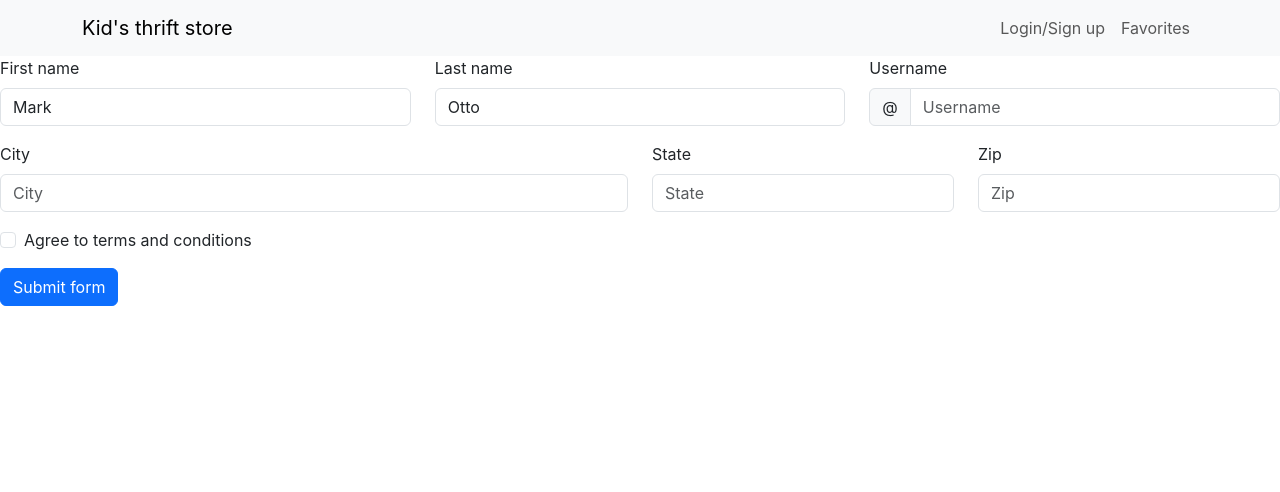
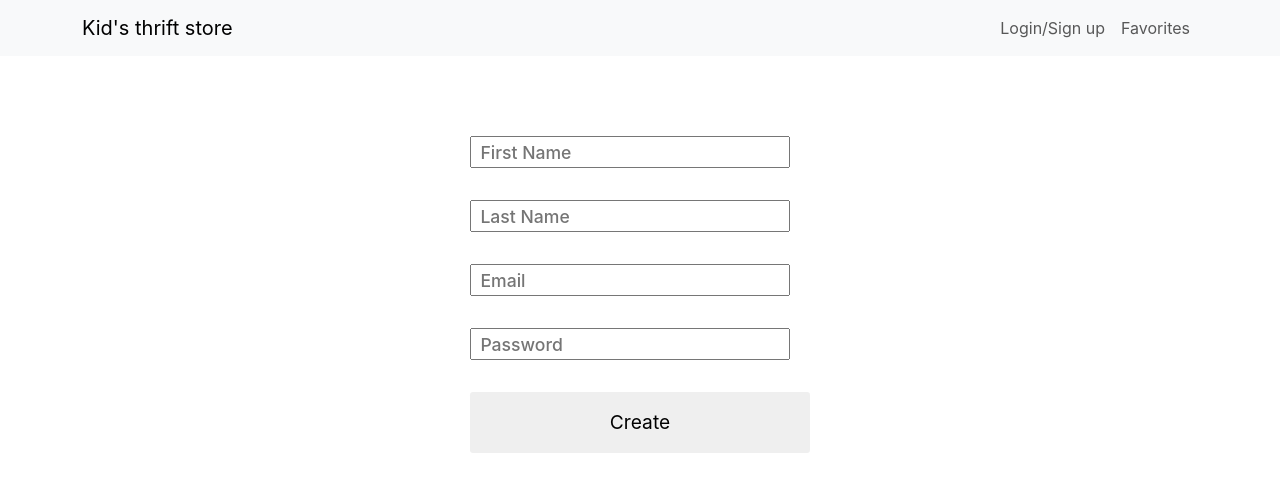
Before and after one commit to renatahafemann/thriftshopFrontend, a React (Create React App) app: page /login in a window 1280 px wide. Shown: the top 492 px of the page. Built offline with nearby package versions, Linux system fonts and the light colour scheme.

Commit message:
added new account form with verification

```diff
--- /dev/null
+++ b/src/components/Login/NewAccount.css
@@ -0,0 +1,30 @@
+.NewAccount {
+    display: flex;
+    justify-content: center;
+    margin-top: 5rem;
+  }
+  input {
+    display: block;
+    width: 20rem;
+    height: 2rem;
+    padding: 0.5rem;
+    font-size: 1.1em;
+    font-weight: 500;
+    margin-bottom: 2rem;
+  }
+  button {
+    border: none;
+    padding: 1rem;
+    width: 21.2rem;
+    font-size: 1.2em;
+    border-radius: 0.2rem;
+    cursor: pointer;
+  }
+  button:hover {
+    background-color: #c5c5c5;
+  }
+  .message {
+    font-size: 1.2em;
+    text-align: center;
+    color: #36a936;
+  }
--- /dev/null
+++ b/src/components/Login/NewAccount.js
@@ -0,0 +1,134 @@
+import React, {useState} from "react";
+import './NewAccount.css';
+
+
+function NewAccount(){
+    const [firstName, setFirstName] = useState("");
+    const [lastName, setLastName] = useState("");
+    const [email, setEmail] = useState("");
+    const [password, setPassword] = useState("");
+    const [emailError, setEmailError] = useState('');
+    const [passwordError, setPasswordError] = useState('');
+    const [firstNameError, setFirstNameError] = useState('');
+    const [lastNameError, setlastNameError] = useState('');
+
+    let handleSubmit = async (e) => {
+        e.preventDefault();
+
+        try {
+          let res = await fetch("/clients/newAccount", {
+            method: "POST",
+            headers: {
+                "Accept": "application/json",
+                "Content-Type": "application/json"
+              },
+            body: JSON.stringify({
+                firstName: firstName,
+                lastName: lastName,
+                email: email,
+                password: password,
+            }),
+          });
+
+          if (res.status === 200) {
+            setFirstName("");
+            setLastName("");
+            setEmail("");
+            setPassword("");
+            alert("Account created successfully.");
+
+          } else {
+            const data = await res.json();
+            setEmailError(data.message);
+          }
+        } catch (err) {
+          console.log(err);
+        }
+      };
+
+      const checkError = async (e) => {
+        e.preventDefault();
+
+        try {
+            let res = await fetch("/login", {
+              method: "POST",
+              headers: {
+                  "Accept": "application/json",
+                  "Content-Type": "application/json"
+                },
+              body: JSON.stringify({
+                  firstName: firstName,
+                  lastName: lastName,
+                  email: email,
+                  password: password,
+              }),
+            })
+          const data = await res.json()
+          .then((data) => {
+            if(data.fieldErrors) {
+              data.fieldErrors.forEach(fieldError => {
+                if(fieldError.field === 'email'){
+                  setEmailError(fieldError.message);
+                }
+                if(fieldError.field === 'password'){
+                  setPasswordError(fieldError.message);
+                }
+                if(fieldError.field === 'firstName'){
+                    setFirstNameError(fieldError.message);
+                }
+                if(fieldError.field === 'lastName'){
+                    setlastNameError(fieldError.message);
+                }
+              });
+            } else {
+              handleSubmit(e);
+            }
+          })} catch (err) {
+            console.log(err);
+          }
+      };
+
+      return (
+        <div className="NewAccount">
+          <form onSubmit={checkError}>
+          { firstNameError ? <span style={{ color: 'red', fontSize: '12px'}}>{firstNameError}</span> : '' }
+            <input
+              type="text"
+              value={firstName}
+              placeholder="First Name"
+              onChange={(e) => {setFirstName(e.target.value); setFirstNameError('')}}
+            />
+
+            { lastNameError ? <span style={{ color: 'red', fontSize: '12px'}}>{lastNameError}</span> : '' }
+            <input
+              type="text"
+              value={lastName}
+              placeholder="Last Name"
+              onChange={(e) => {setLastName(e.target.value); setlastNameError('')}}
+            />
+            { emailError ? <span style={{ color: 'red', fontSize: '12px'}}>{emailError}</span> : '' }
+            <input
+              type="text"
+              value={email}
+              placeholder="Email"
+              onChange={(e) => {setEmail(e.target.value); setEmailError('')}}
+            />
+            { passwordError ? <span style={{ color: 'red', fontSize: '12px'}}>{passwordError}</span> : '' }
+            <input
+              type="password"
+              value={password}
+              placeholder="Password"
+              onChange={(e) => {setPassword(e.target.value); setPasswordError('')}}
+            />
+
+
+            <button type="submit">Create</button>
+
+          </form>
+        </div>
+      );
+
+
+    }
+
+export default NewAccount;
--- a/src/components/Login/signup.js
+++ /dev/null
@@ -1,96 +0,0 @@
-import React, { useState } from 'react';
-import Button from 'react-bootstrap/Button';
-import Col from 'react-bootstrap/Col';
-import Form from 'react-bootstrap/Form';
-import InputGroup from 'react-bootstrap/InputGroup';
-import Row from 'react-bootstrap/Row';
-
-function Signup() {
-  const [validated, setValidated] = useState(false);
-
-  const handleSubmit = (event) => {
-    const form = event.currentTarget;
-    if (form.checkValidity() === false) {
-      event.preventDefault();
-      event.stopPropagation();
-    }
-
-    setValidated(true);
-  };
-
-  return (
-    <Form noValidate validated={validated} onSubmit={handleSubmit}>
-      <Row className="mb-3">
-        <Form.Group as={Col} md="4" controlId="validationCustom01">
-          <Form.Label>First name</Form.Label>
-          <Form.Control
-            required
-            type="text"
-            placeholder="First name"
-            defaultValue="Mark"
-          />
-          <Form.Control.Feedback>Looks good!</Form.Control.Feedback>
-        </Form.Group>
-        <Form.Group as={Col} md="4" controlId="validationCustom02">
-          <Form.Label>Last name</Form.Label>
-          <Form.Control
-            required
-            type="text"
-            placeholder="Last name"
-            defaultValue="Otto"
-          />
-          <Form.Control.Feedback>Looks good!</Form.Control.Feedback>
-        </Form.Group>
-        <Form.Group as={Col} md="4" controlId="validationCustomUsername">
-          <Form.Label>Username</Form.Label>
-          <InputGroup hasValidation>
-            <InputGroup.Text id="inputGroupPrepend">@</InputGroup.Text>
-            <Form.Control
-              type="text"
-              placeholder="Username"
-              aria-describedby="inputGroupPrepend"
-              required
-            />
-            <Form.Control.Feedback type="invalid">
-              Please choose a username.
-            </Form.Control.Feedback>
-          </InputGroup>
-        </Form.Group>
-      </Row>
-      <Row className="mb-3">
-        <Form.Group as={Col} md="6" controlId="validationCustom03">
-          <Form.Label>City</Form.Label>
-          <Form.Control type="text" placeholder="City" required />
-          <Form.Control.Feedback type="invalid">
-            Please provide a valid city.
-          </Form.Control.Feedback>
-        </Form.Group>
-        <Form.Group as={Col} md="3" controlId="validationCustom04">
-          <Form.Label>State</Form.Label>
-          <Form.Control type="text" placeholder="State" required />
-          <Form.Control.Feedback type="invalid">
-            Please provide a valid state.
-          </Form.Control.Feedback>
-        </Form.Group>
-        <Form.Group as={Col} md="3" controlId="validationCustom05">
-          <Form.Label>Zip</Form.Label>
-          <Form.Control type="text" placeholder="Zip" required />
-          <Form.Control.Feedback type="invalid">
-            Please provide a valid zip.
-          </Form.Control.Feedback>
-        </Form.Group>
-      </Row>
-      <Form.Group className="mb-3">
-        <Form.Check
-          required
-          label="Agree to terms and conditions"
-          feedback="You must agree before submitting."
-          feedbackType="invalid"
-        />
-      </Form.Group>
-      <Button type="submit">Submit form</Button>
-    </Form>
-  );
-}
-
-export default Signup;
--- a/src/pages/login.js
+++ b/src/pages/login.js
@@ -1,10 +1,11 @@
 import React from "react";
 import Signup from "../components/Login/signup";
+import NewAccount from "../components/Login/NewAccount";
 
 function Login(){
     return(
         <>
-            <Signup/>
+            <NewAccount/>
         </>
     )
 }
```
